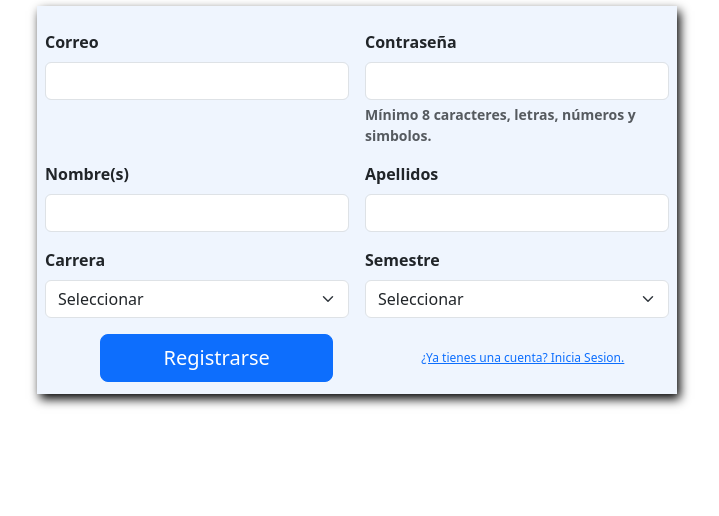
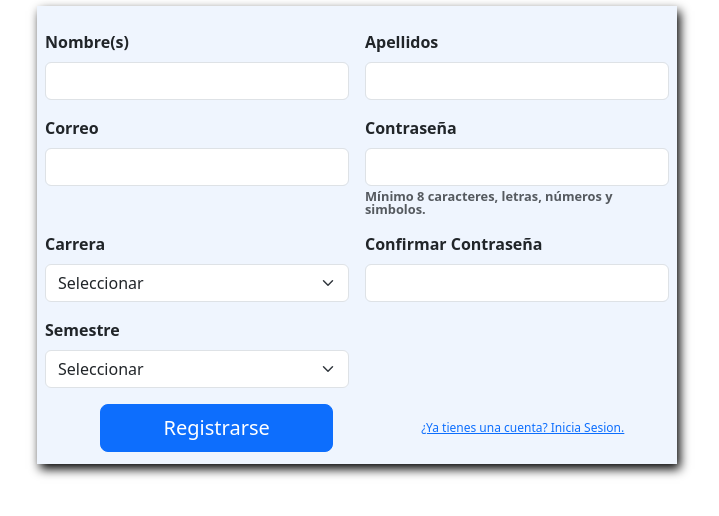
Before and after one commit to JorgeVargas03/Bibliotec, a PHP site: page /administracion/register.php in a window 1280 px wide. Shown: the part 120-636 px from the top of the page, without its empty margins (283-1002 px from the left). Run offline with PHP 8.4, Linux system fonts and the light colour scheme.

Commit message:
Cambie el diseño para que se vea mas compacto

```diff
--- a/administracion/register.php
+++ b/administracion/register.php
@@ -41,6 +41,14 @@ session_start();
   </div>
     <section class="container my-2 w-50 text-ligth p-2" id="campos">
         <form class="row g-3 py-2 need-validation ">
+            <div class="col-6">
+              <label for="inputAddress validationCustom01" class="form-label">Nombre(s)</label>
+              <input type="text" class="form-control" id="inputAddress validationCustom01" required>
+            </div>
+            <div class="col-6">
+                <label for="inputAddress" class="form-label">Apellidos</label>
+                <input type="text" class="form-control" id="inputAddress" required>
+              </div>
 
             <div class="col-md-6">
               <label for="inputEmail4" class="form-label">Correo</label>
@@ -50,18 +58,10 @@ session_start();
             <div class="col-md-6">
               <label for="inputPassword4" class="form-label">Contraseña</label>
               <input type="password" class="form-control" id="inputPassword4 validationCustom01" required>
-              <div id="passwordHelpBlock" class="form-text">
+              <div id="passwordHelpBlock" class="form-text lh-1" style="font-size: 1vmax">
                 Mínimo 8 caracteres, letras, números y simbolos.
               </div>
             </div>
-            <div class="col-6">
-              <label for="inputAddress validationCustom01" class="form-label">Nombre(s)</label>
-              <input type="text" class="form-control" id="inputAddress validationCustom01" required>
-            </div>
-            <div class="col-6">
-                <label for="inputAddress" class="form-label">Apellidos</label>
-                <input type="text" class="form-control" id="inputAddress" required>
-              </div>
             <div class="col-md-6">
                 <label for="inputState validationCustom01" class="form-label">Carrera</label>
                 <select id="inputState validationCustom01" class="form-select" required>
@@ -75,6 +75,13 @@ session_start();
                   <option>IE</option>
                 </select>
               </div>
+
+            <div class="col-md-6">
+              <label for="inputPassword4" class="form-label">Confirmar Contraseña</label>
+              <input type="password" class="form-control" id="inputPassword4 validationCustom01" required>
+            </div>
+
+
               <div class="col-md-6 ">
                 <label for="inputNumber validationCustom01" class="form-label">Semestre</label>
                 <select id="inputNumber validationCustom01" class="form-select" required>
--- a/css/estiloReg.css
+++ b/css/estiloReg.css
@@ -41,3 +41,7 @@ form{
 .tec{
     color:#E38C08 ;
 }
+
+.ayuda{
+    font-size: 1vmax;
+}
```
